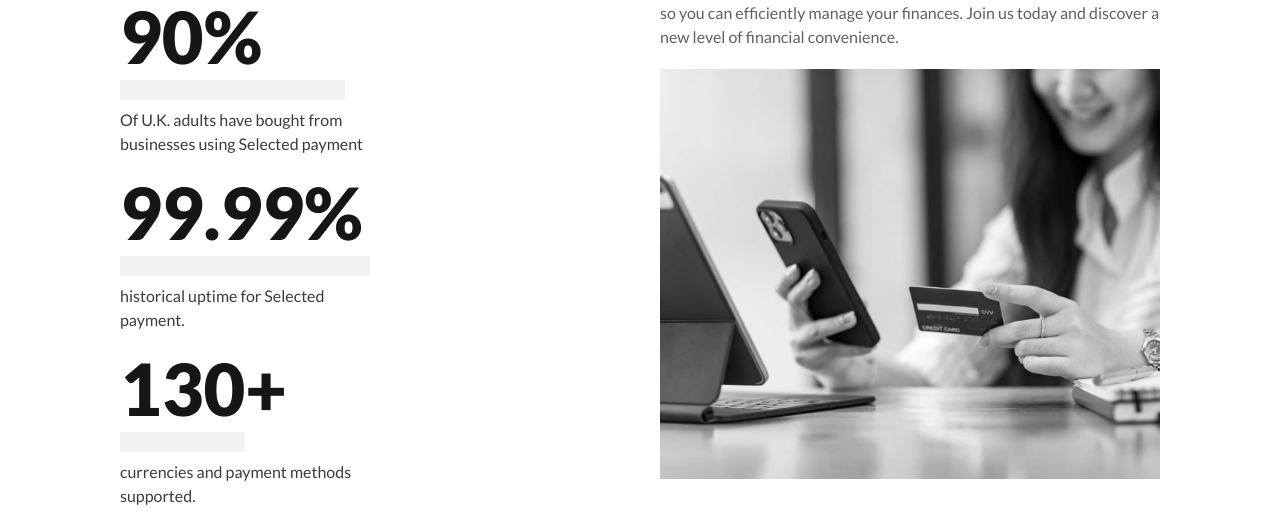
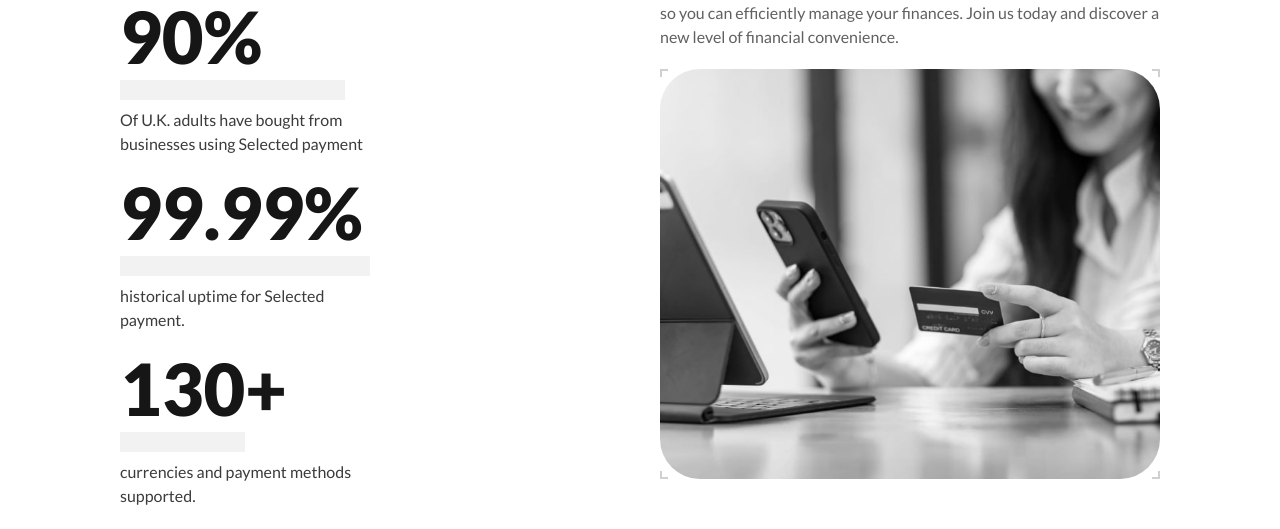
Before and after one commit to arshaan-abh/payments-landing, a Next.js app: page / in a window 1280 px wide. Shown: the part 3579-4108 px from the top of the page. Built offline with nearby package versions, Linux system fonts and the light colour scheme.

Commit message:
Use the hoverable component - oncomplete

```diff
--- a/app/_components/features-four/index.tsx
+++ b/app/_components/features-four/index.tsx
@@ -3,6 +3,7 @@ import Empowering from "public/transfer.jpg";
 import Image from "next/image";
 import Grid from "../grid";
 import Stack from "../stack";
+import Hoverable from "../hoverable";
 
 interface FeatureFourProps {}
 
@@ -46,7 +47,9 @@ const FeatureFour: FC<FeatureFourProps> = ({}) => {
 					solutions, so you can efficiently manage your finances. Join us today
 					and discover a new level of financial convenience.
 				</p>
-				<Image src={Empowering} alt="Empowering" />
+				<Hoverable round>
+					<Image src={Empowering} alt="Empowering" />
+				</Hoverable>
 			</div>
 		</Stack>
 	);
--- a/app/_components/features-three/index.tsx
+++ b/app/_components/features-three/index.tsx
@@ -8,6 +8,7 @@ import smallPictureFour from "public/split.svg";
 import { Card } from "../features-two";
 import Stack from "../stack";
 import Grid from "../grid";
+import Hoverable from "../hoverable";
 
 function FeatureThree() {
 	return (
@@ -67,7 +68,9 @@ function FeatureThree() {
 					/>
 				</div>
 				<div className="w-1/2 flex items-center justify-end">
-					<Image src={bigPicture} alt="Big picture" />
+					<Hoverable round>
+						<Image src={bigPicture} alt="Big picture" />
+					</Hoverable>
 				</div>
 			</div>
 		</Stack>
```
